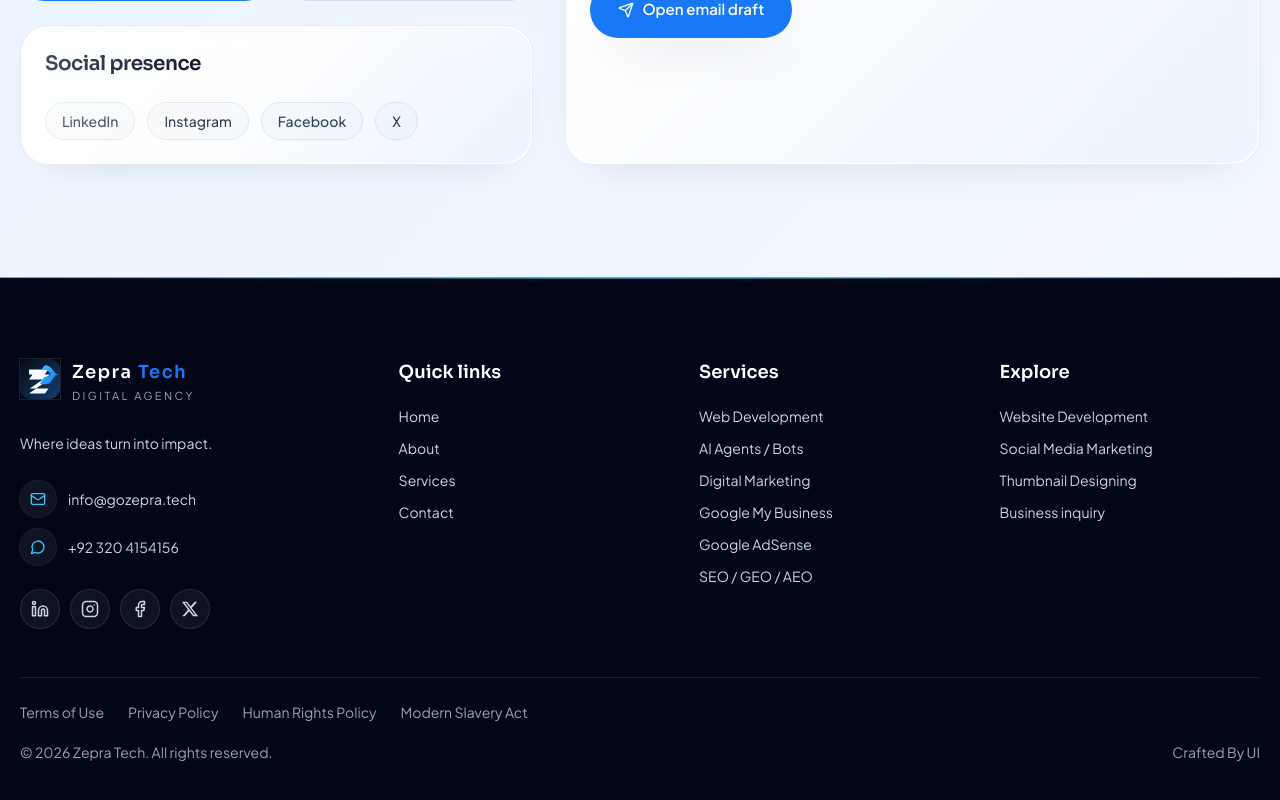
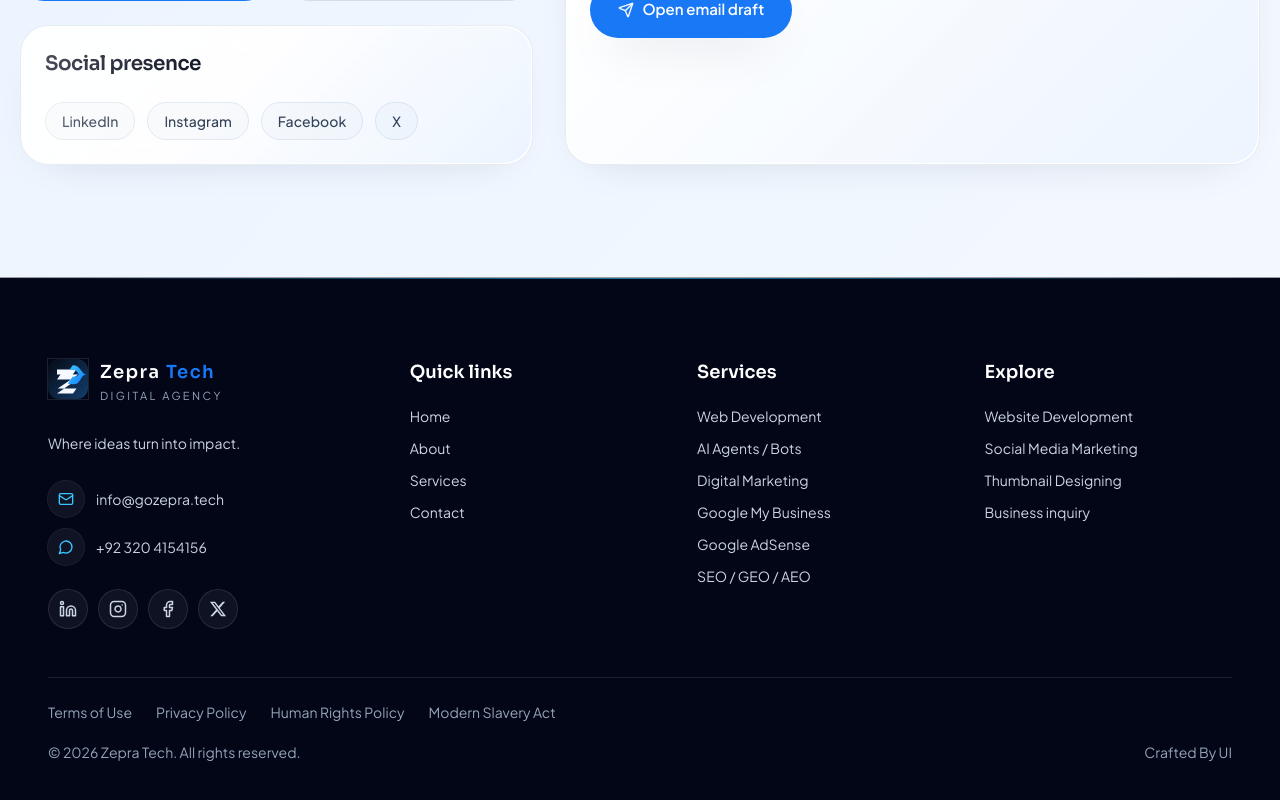
Before and after one commit to mawaisawan2008/test-zepra, a Next.js app: page / in a window 1280 px wide. Shown: the part 4646-5446 px from the top of the page. Built offline with nearby package versions, Linux system fonts and the light colour scheme.

Commit message:
Updated changes

```diff
--- a/components/layout/site-footer.jsx
+++ b/components/layout/site-footer.jsx
@@ -38,7 +38,7 @@
     <footer className="section-shell-tight relative border-t border-white/60 bg-slate-950 text-white">
       <div className="absolute inset-x-0 top-0 h-px bg-gradient-to-r from-transparent via-brand-cyan/60 to-transparent" />
 
-      <div className="container">
+      <div className="w-full px-6 lg:px-12">
         <div className="grid gap-10 lg:grid-cols-[1.3fr_1fr_1fr_1fr]">
           <div className="max-w-sm">
             <Logo
```
